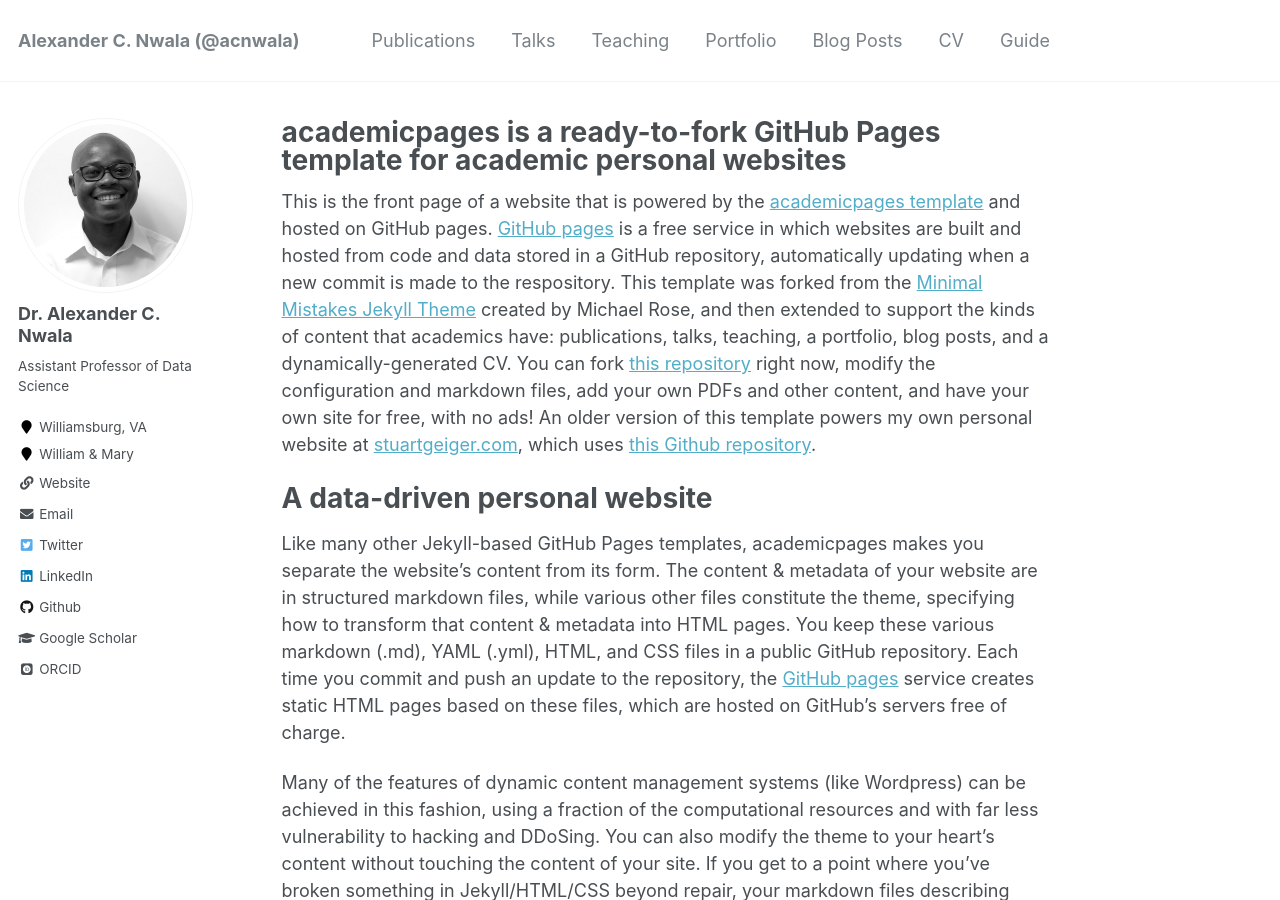
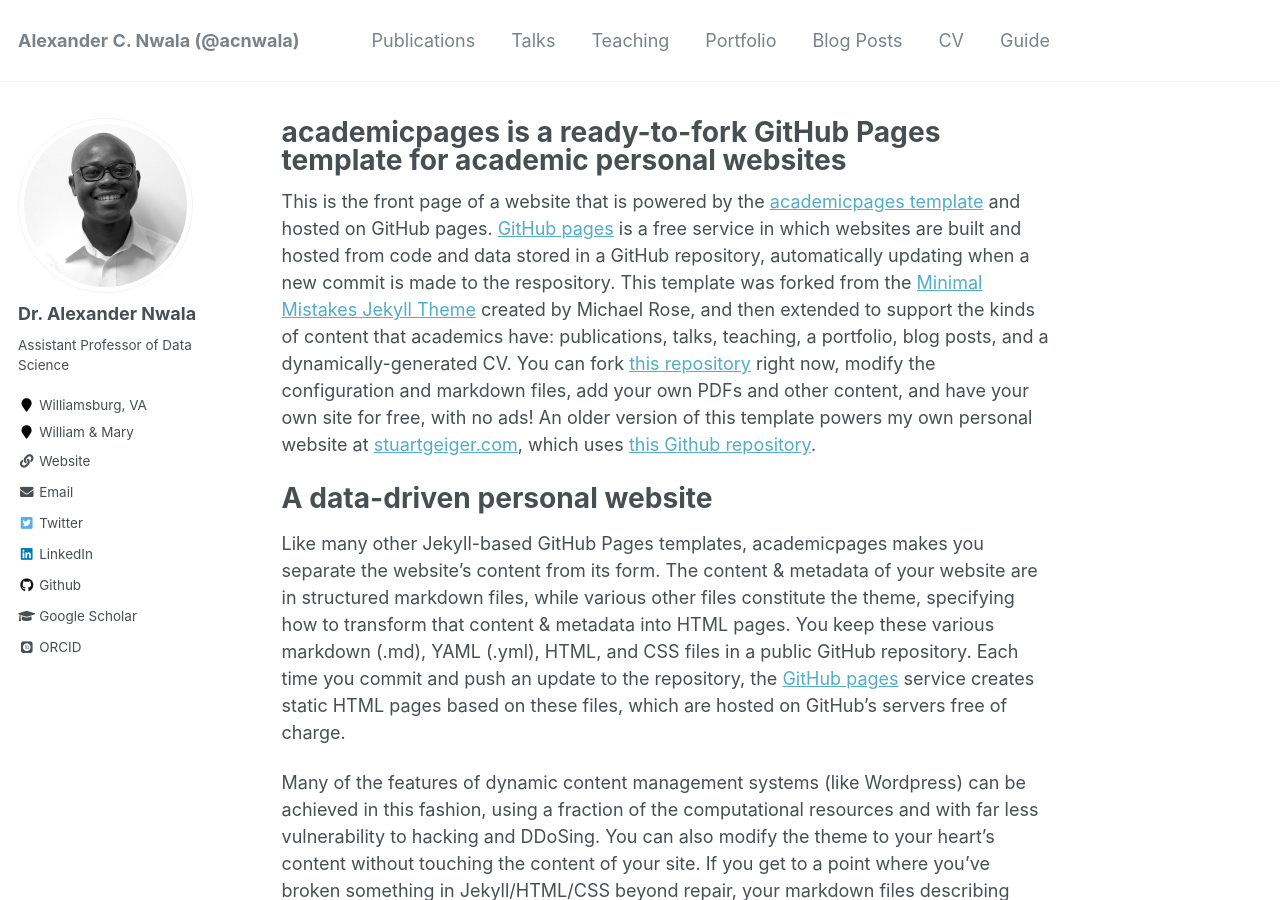
Before and after one commit to xandernwala/xandernwala.github.io, a Jekyll site: the page built from _pages/about.md, in a window 1280 px wide and 900 px high. Built offline with Jekyll 4.4.1, drawn with Linux system fonts in a browser that asks for light colours; some web fonts are replaced.

Commit message:
updating personal info

```diff
--- a/_config.yml
+++ b/_config.yml
@@ -80,7 +80,7 @@ analytics:
 
 # Site Author
 author:
-  name             : "Dr. Alexander C. Nwala"
+  name             : "Dr. Alexander Nwala"
   avatar           : "alexander_c_nwala.jpg"
   bio              : "Assistant Professor of Data Science"
   location         : "Williamsburg, VA"
```
